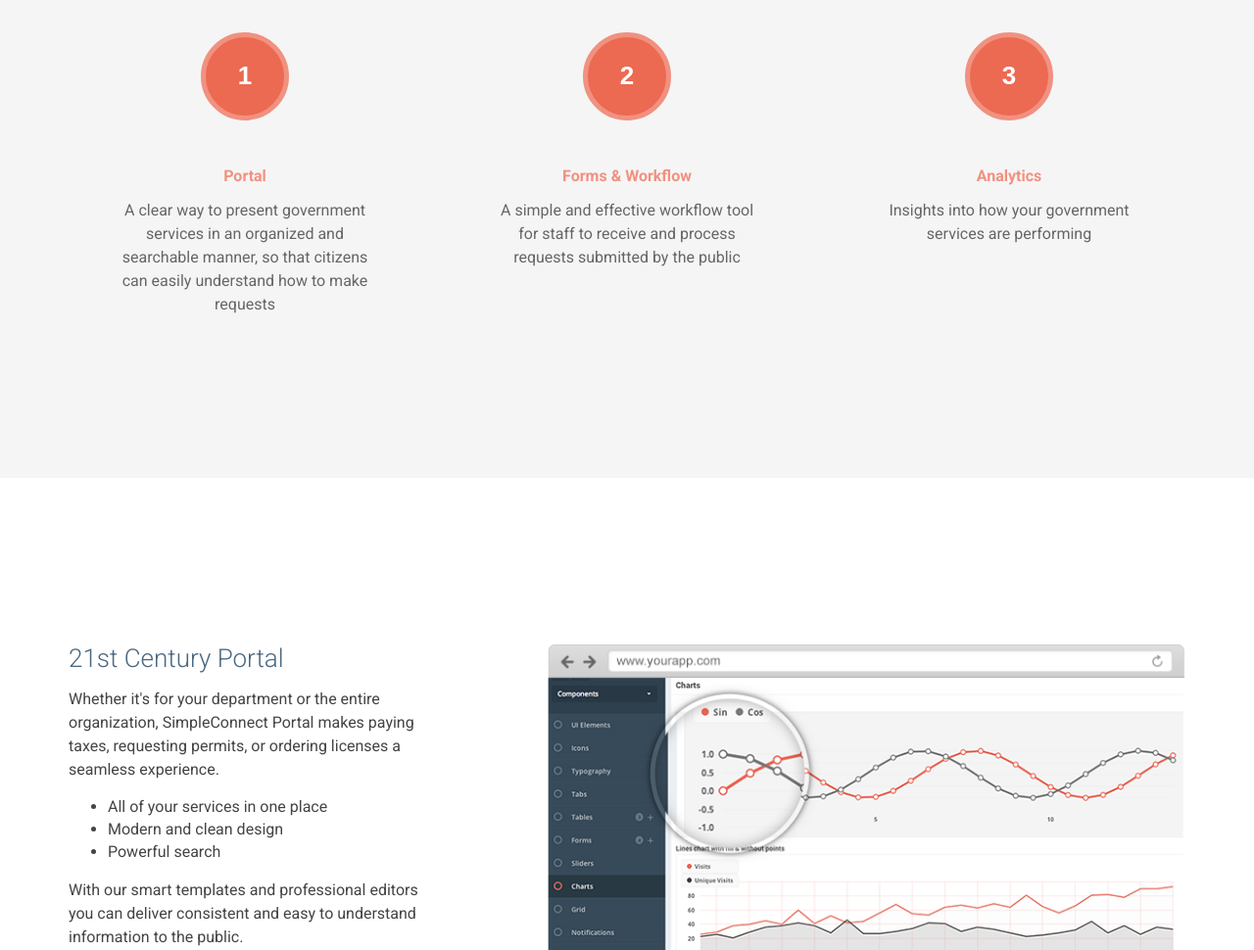
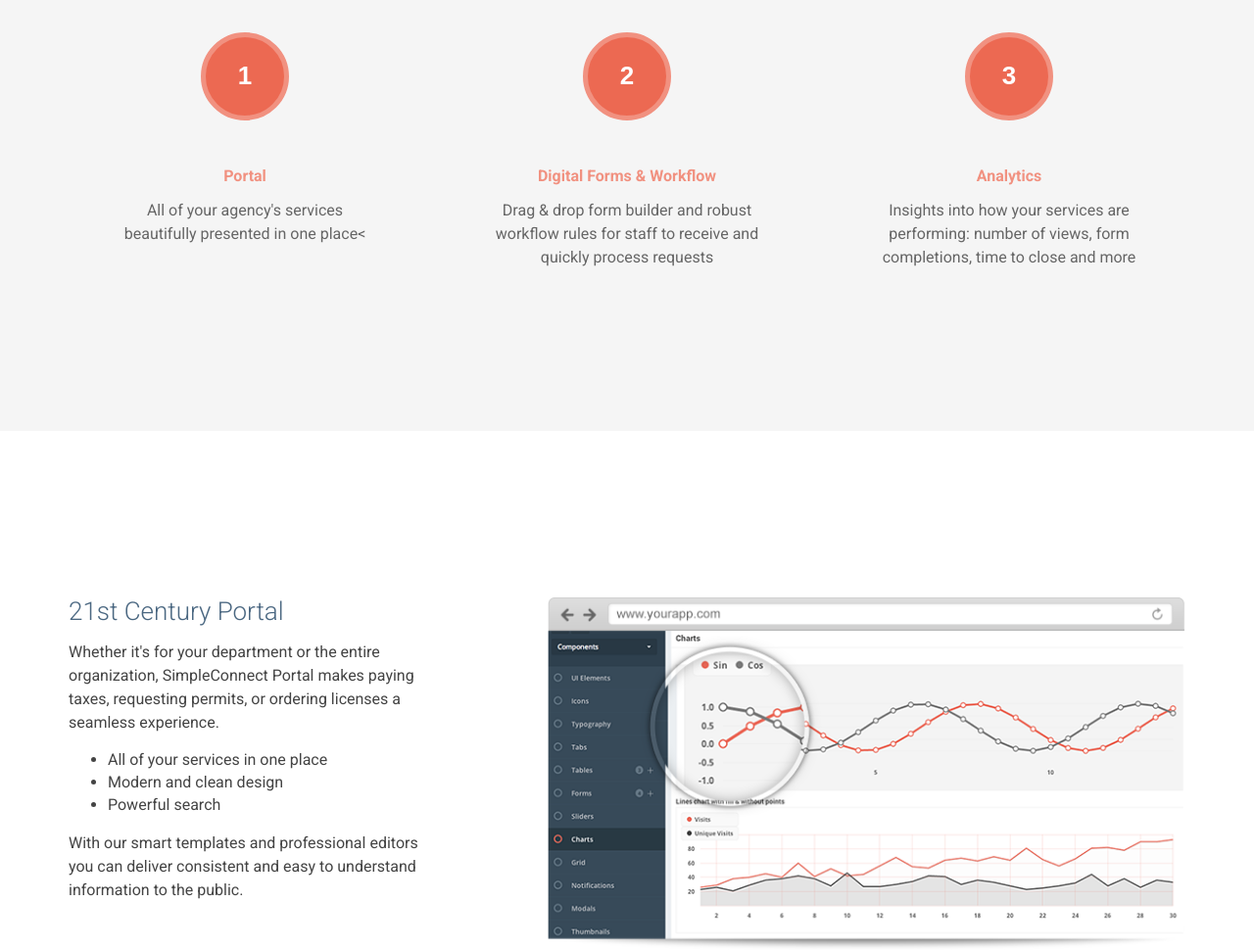
Before and after one commit to SimpleConnect/SimpleConnect.github.io, a plain HTML site: page index.html in a window 1280 px wide. Shown: the part 1099-2069 px from the top of the page at 98% size. Drawn offline with Linux system fonts and the light colour scheme; a script that the page names is missing.

Commit message:
index changes

```diff
--- a/index.html
+++ b/index.html
@@ -95,15 +95,15 @@
          <div class="row">
                  <div class="step text-center col-xs-12 col-sm-4">
                      <h3 class="title"><span class="number">1</span><br /><span class="text">Portal</span></h3>
-                     <p>A clear way to present government services in an organized and searchable manner, so that citizens can easily understand how to make requests</p>
+                     <p>All of your agency's services beautifully presented in one place<</p>
                  </div><!--//step-->
                  <div class="step text-center col-xs-12 col-sm-4">
-                     <h3 class="title"><span class="number">2</span><br /><span class="text">Forms & Workflow</span></h3>
-                     <p>A simple and effective workflow tool for staff to receive and process requests submitted by the public</p>
+                     <h3 class="title"><span class="number">2</span><br /><span class="text">Digital Forms & Workflow</span></h3>
+                     <p>Drag & drop form builder and robust workflow rules for staff to receive and quickly process requests</p>
                  </div><!--//step-->
                  <div class="step text-center col-xs-12 col-sm-4">
                      <h3 class="title"><span class="number">3</span><br /><span class="text">Analytics</span></h3>
-                     <p>Insights into how your government services are performing</p>
+                     <p>Insights into how your services are performing: number of views, form completions, time to close and more</p>
                  </div><!--//step-->
             </div><!--//row-->
 
```
